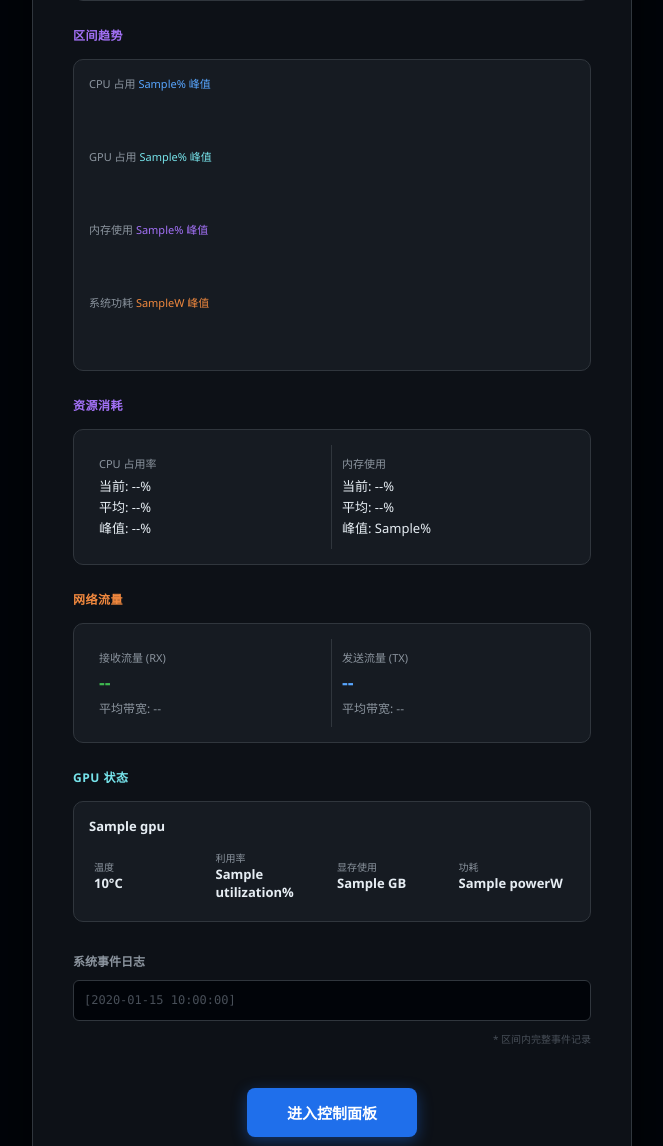
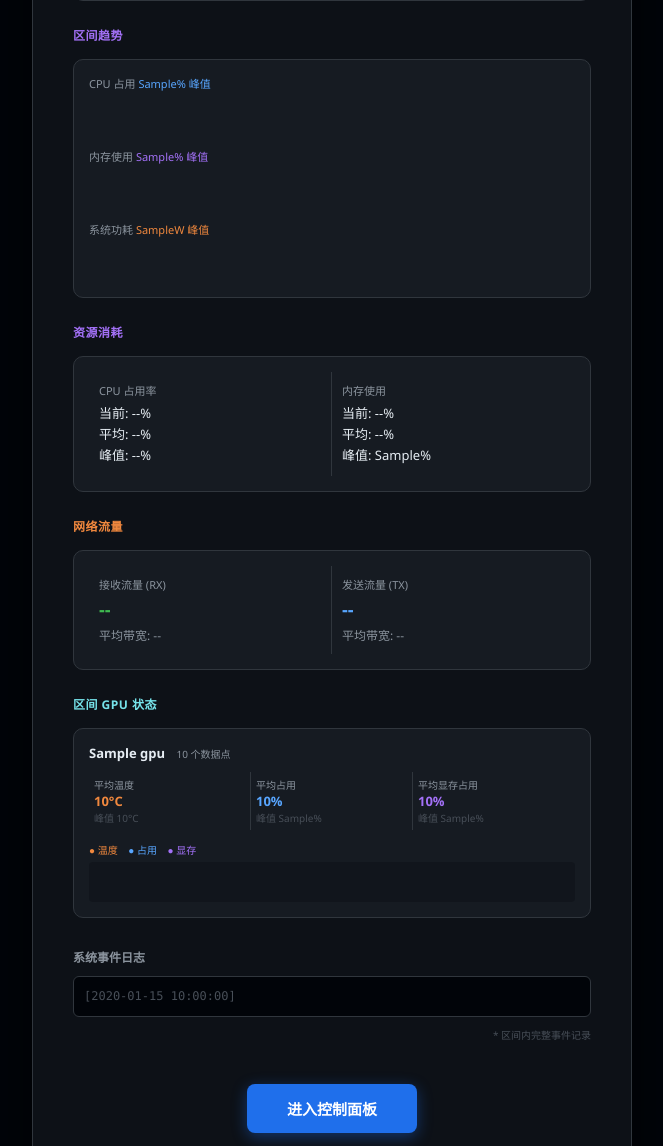
Before and after one commit to stlin256/IPMI_WEB, a Flask app: template templates/email_summary.html in a window 1280 px wide. Shown: the part 529-1675 px from the top of the page, without its empty margins (308-971 px from the left). Run offline with Flask 3, Linux system fonts and the light colour scheme; the template is opened without the code that fills it: most values are stand-ins (such as "Sample title", 1, 10 or a date in 2020); parts of the project's set-up code (start-up, migrations or seed data) failed here and were passed over.

Commit message:
GPU图表重置为趋势图表

```diff
--- a/app.py
+++ b/app.py
@@ -789,18 +789,6 @@
         msg = f"[{row['module']}] {row['action']}: {row['message']}"
         log_entries.append({'time': log_time, 'color': color, 'msg': msg[:100]})
 
-    # 格式化 GPU 数据
-    gpu_data = []
-    for g in gpu_rows:
-        gpu_data.append({
-            'name': g['gpu_name'] or f"GPU-{gpu_data.index(g)}",
-            'temp': round(g['temp_avg'], 1) if g['temp_avg'] else '--',
-            'temp_max': round(g['temp_max'], 1) if g['temp_max'] else '--',
-            'utilization': round(g['util_avg'], 1) if g['util_avg'] else '--',
-            'mem_used': round(g['mem_avg']/1024, 1) if g['mem_avg'] else '--',  # MB to GB
-            'power': round(g['pwr_avg'], 1) if g['pwr_avg'] else '--'
-        })
-
     # 计算耗电量 (简化计算)
     power_avg = hw_stats.get('pwr_avg', 0) or 0
     energy_wh = power_avg * hours
@@ -852,6 +840,40 @@
 
         return stroke_path, fill_path
 
+    # 生成多线图表路径（用于GPU三合一趋势图）
+    def generate_multi_line_path(values, max_val, y_offset, line_height, width=400):
+        """生成SVG路径用于多线图表的某一条线"""
+        if not values or len(values) == 0:
+            return ""
+
+        # 降采样到最多200点
+        target_points = min(200, len(values))
+        step = max(1, len(values) // target_points)
+        sampled = values[::step]
+
+        if len(sampled) == 0:
+            return ""
+
+        # 归一化到指定高度范围
+        normalize_base = max(max_val, max(sampled)) if max_val > 0 else max(sampled)
+        normalize_base = max(normalize_base, 1)
+
+        points = []
+        for i, val in enumerate(sampled):
+            x = (i / (len(sampled) - 1)) * width if len(sampled) > 1 else width / 2
+            # 归一化到 [y_offset, y_offset + line_height] 范围
+            y = y_offset + line_height - (val / normalize_base) * line_height
+            points.append((x, y))
+
+        if len(points) == 0:
+            return ""
+
+        # 生成路径
+        path = f"M{points[0][0]},{points[0][1]}"
+        for i in range(1, len(points)):
+            path += f" L{points[i][0]},{points[i][1]}"
+        return path
+
     # 获取原始数据用于趋势图
     conn = get_db_connection()
     c = conn.cursor()
@@ -868,9 +890,11 @@
     c.execute("SELECT power_watts FROM metrics_v2 WHERE timestamp >= ? AND timestamp <= ? ORDER BY timestamp ASC", (start_ts, now))
     power_values = [row[0] or 0 for row in c.fetchall()]
 
-    # 获取 GPU 占用原始数据
-    c.execute("SELECT util_gpu FROM gpu_metrics WHERE timestamp >= ? AND timestamp <= ? ORDER BY timestamp ASC", (start_ts, now))
-    gpu_util_values = [row[0] or 0 for row in c.fetchall()]
+    # 获取 GPU 详细数据（用于区间统计和趋势图）
+    c.execute("""SELECT gpu_index, gpu_name, temp, util_gpu, mem_used, mem_total, timestamp
+                 FROM gpu_metrics WHERE timestamp >= ? AND timestamp <= ?
+                 ORDER BY gpu_index, timestamp ASC""", (start_ts, now))
+    gpu_raw_data = c.fetchall()
 
     conn.close()
 
@@ -878,7 +902,6 @@
     cpu_load_max = round(max(cpu_load_values), 1) if cpu_load_values else 0
     mem_max = round(max(mem_values), 1) if mem_values else 0
     power_max = round(max(power_values), 0) if power_values else 0
-    gpu_load_max = round(max(gpu_util_values), 1) if gpu_util_values else 0
 
     # 生成SVG路径
     cpu_stroke, cpu_fill = generate_svg_path(cpu_load_values, cpu_load_max) if cpu_load_values else ("", "")
@@ -897,11 +920,63 @@
         'power_max': power_max,
     }
 
-    if gpu_util_values:
-        gpu_stroke, gpu_fill = generate_svg_path(gpu_util_values, gpu_load_max)
-        chart_data['gpu_stroke'] = gpu_stroke
-        chart_data['gpu_fill'] = gpu_fill
-        chart_data['gpu_load_max'] = gpu_load_max
+    # 处理 GPU 区间数据 - 每块GPU的温度、占用、显存趋势
+    gpu_interval_data = []
+    if gpu_raw_data:
+        from collections import defaultdict
+        gpu_groups = defaultdict(list)
+        for row in gpu_raw_data:
+            gpu_index = row[0]
+            gpu_groups[gpu_index].append({
+                'name': row[1],
+                'temp': row[2] or 0,
+                'util': row[3] or 0,
+                'mem_used': row[4] or 0,
+                'mem_total': row[5] or 1,
+                'timestamp': row[6]
+            })
+
+        for gpu_index, records in gpu_groups.items():
+            if not records:
+                continue
+
+            gpu_name = records[0]['name'] or f"GPU-{gpu_index}"
+
+            # 计算平均值
+            avg_temp = round(sum(r['temp'] for r in records) / len(records), 1)
+            avg_util = round(sum(r['util'] for r in records) / len(records), 1)
+            avg_mem_percent = round(sum((r['mem_used']/r['mem_total']*100) if r['mem_total'] > 0 else 0 for r in records) / len(records), 1)
+
+            # 获取三条曲线的值
+            temp_values = [r['temp'] for r in records]
+            util_values = [r['util'] for r in records]
+            mem_values_gpu = [(r['mem_used']/r['mem_total']*100) if r['mem_total'] > 0 else 0 for r in records]
+
+            # 生成三条曲线的路径（使用统一的归一化方式）
+            # 温度以85度作为100%基准，与占用率、显存(都是0-100%)在视觉上可比
+            temp_max = 85  # 固定85度为100%
+            util_max = 100  # 占用率固定0-100
+            mem_max_val = 100  # 显存占用率固定0-100
+
+            # 为三条曲线生成路径，使用不同的高度范围来区分
+            # 温度: 顶部区域 (0-33%), 占用率: 中部区域 (33-66%), 显存: 底部区域 (66-100%)
+            temp_stroke = generate_multi_line_path(temp_values, temp_max, 0, 13, 400)  # 顶部13px
+            util_stroke = generate_multi_line_path(util_values, util_max, 13, 13, 400)   # 中部13px
+            mem_stroke = generate_multi_line_path(mem_values_gpu, mem_max_val, 26, 14, 400)  # 底部14px
+
+            gpu_interval_data.append({
+                'name': gpu_name,
+                'avg_temp': avg_temp,
+                'avg_util': avg_util,
+                'avg_mem': avg_mem_percent,
+                'temp_max': round(max(temp_values), 1) if temp_values else 0,
+                'util_max': round(max(util_values), 1) if util_values else 0,
+                'mem_max': round(max(mem_values_gpu), 1) if mem_values_gpu else 0,
+                'data_points': len(records),
+                'temp_stroke': temp_stroke,
+                'util_stroke': util_stroke,
+                'mem_stroke': mem_stroke
+            })
 
     # 自动识别面板地址逻辑
     # 优先从数据库读取 last_access_domain
@@ -955,7 +1030,7 @@
         # 日志
         'logs': log_entries,
         'chart_data': chart_data,
-        'gpu_data': gpu_data,
+        'gpu_interval_data': gpu_interval_data,
         'version': VERSION,
         'report_range': report_range,
         'report_frequency': f"{hours}小时",
--- a/templates/email_summary.html
+++ b/templates/email_summary.html
@@ -138,24 +138,6 @@
                                                     <path d="{{ chart_data.cpu_stroke }}" fill="none" stroke="#58a6ff" stroke-width="1.5" />
                                                 </svg>
                                             </div>
-                                            <!-- 趋势图: GPU占用 (如果有GPU数据) -->
-                                            {% if chart_data.gpu_stroke is defined %}
-                                            <div style="margin-bottom: 12px;">
-                                                <div style="font-size: 11px; color: #8b949e; margin-bottom: 5px;">
-                                                    GPU 占用 <span style="color: #76e3ea;">{{ chart_data.gpu_load_max }}% 峰值</span>
-                                                </div>
-                                                <svg width="100%" height="40" viewBox="0 0 400 40" preserveAspectRatio="none" style="display: block;">
-                                                    <defs>
-                                                        <linearGradient id="grad_gpu" x1="0%" y1="0%" x2="0%" y2="100%">
-                                                            <stop offset="0%" style="stop-color:#76e3ea;stop-opacity:0.3" />
-                                                            <stop offset="100%" style="stop-color:#76e3ea;stop-opacity:0" />
-                                                        </linearGradient>
-                                                    </defs>
-                                                    <path d="{{ chart_data.gpu_fill }}" fill="url(#grad_gpu)" />
-                                                    <path d="{{ chart_data.gpu_stroke }}" fill="none" stroke="#76e3ea" stroke-width="1.5" />
-                                                </svg>
-                                            </div>
-                                            {% endif %}
                                             <!-- 趋势图: 内存使用 -->
                                             <div style="margin-bottom: 12px;">
                                                 <div style="font-size: 11px; color: #8b949e; margin-bottom: 5px;">
@@ -256,37 +238,54 @@
                                 </table>
                             </div>
 
-                            <!-- GPU 状态 -->
-                            {% if gpu_data is defined and gpu_data|length > 0 %}
+                            <!-- 区间 GPU 状态 -->
+                            {% if gpu_interval_data is defined and gpu_interval_data|length > 0 %}
                             <div style="margin-bottom: 25px;">
-                                <div style="color: #76e3ea; font-size: 12px; margin-bottom: 15px; font-weight: bold; text-transform: uppercase; letter-spacing: 0.5px;">GPU 状态</div>
-                                {% for gpu in gpu_data %}
+                                <div style="color: #76e3ea; font-size: 12px; margin-bottom: 15px; font-weight: bold; text-transform: uppercase; letter-spacing: 0.5px;">区间 GPU 状态</div>
+                                {% for gpu in gpu_interval_data %}
                                 <table border="0" cellpadding="0" cellspacing="0" width="100%" style="background-color: #161b22; border-radius: 10px; border: 1px solid #30363d; margin-bottom: 10px;">
                                     <tr>
                                         <td style="padding: 15px;">
                                             <div style="font-size: 13px; color: #e6edf3; font-weight: bold; margin-bottom: 10px;">
                                                 {{ gpu.name|default('GPU ' ~ loop.index) }}
+                                                <span style="font-size: 10px; color: #8b949e; font-weight: normal; margin-left: 8px;">{{ gpu.data_points }} 个数据点</span>
                                             </div>
-                                            <table border="0" cellpadding="0" cellspacing="0" width="100%">
+                                            <!-- 统计数据 -->
+                                            <table border="0" cellpadding="0" cellspacing="0" width="100%" style="margin-bottom: 12px;">
                                                 <tr>
-                                                    <td class="data-cell" width="25%" style="padding: 5px;">
-                                                        <div style="font-size: 10px; color: #8b949e;">温度</div>
-                                                        <div style="font-size: 13px; color: {{ gpu.temp_color|default('#e6edf3') }}; font-weight: bold;" class="nowrap">{{ gpu.temp|default('--') }}°C</div>
+                                                    <td class="data-cell" width="33%" style="padding: 5px; border-right: 1px solid #30363d;">
+                                                        <div style="font-size: 10px; color: #8b949e;">平均温度</div>
+                                                        <div style="font-size: 13px; color: #f0883e; font-weight: bold;" class="nowrap">{{ gpu.avg_temp }}°C</div>
+                                                        <div style="font-size: 10px; color: #484f58;">峰值 {{ gpu.temp_max }}°C</div>
                                                     </td>
-                                                    <td class="data-cell" width="25%" style="padding: 5px;">
-                                                        <div style="font-size: 10px; color: #8b949e;">利用率</div>
-                                                        <div style="font-size: 13px; color: #e6edf3; font-weight: bold;" class="nowrap">{{ gpu.utilization|default('--') }}%</div>
+                                                    <td class="data-cell" width="33%" style="padding: 5px; border-right: 1px solid #30363d;">
+                                                        <div style="font-size: 10px; color: #8b949e;">平均占用</div>
+                                                        <div style="font-size: 13px; color: #58a6ff; font-weight: bold;" class="nowrap">{{ gpu.avg_util }}%</div>
+                                                        <div style="font-size: 10px; color: #484f58;">峰值 {{ gpu.util_max }}%</div>
                                                     </td>
-                                                    <td class="data-cell" width="25%" style="padding: 5px;">
-                                                        <div style="font-size: 10px; color: #8b949e;">显存使用</div>
-                                                        <div style="font-size: 13px; color: #e6edf3; font-weight: bold;" class="nowrap">{{ gpu.mem_used|default('--') }} GB</div>
-                                                    </td>
-                                                    <td class="data-cell" width="25%" style="padding: 5px;">
-                                                        <div style="font-size: 10px; color: #8b949e;">功耗</div>
-                                                        <div style="font-size: 13px; color: #e6edf3; font-weight: bold;" class="nowrap">{{ gpu.power|default('--') }}W</div>
+                                                    <td class="data-cell" width="33%" style="padding: 5px;">
+                                                        <div style="font-size: 10px; color: #8b949e;">平均显存占用</div>
+                                                        <div style="font-size: 13px; color: #a371f7; font-weight: bold;" class="nowrap">{{ gpu.avg_mem }}%</div>
+                                                        <div style="font-size: 10px; color: #484f58;">峰值 {{ gpu.mem_max }}%</div>
                                                     </td>
                                                 </tr>
                                             </table>
+                                            <!-- 三合一趋势图 -->
+                                            <div style="margin-top: 10px;">
+                                                <div style="font-size: 10px; color: #8b949e; margin-bottom: 5px;">
+                                                    <span style="color: #f0883e;">● 温度</span>
+                                                    <span style="color: #58a6ff; margin-left: 8px;">● 占用</span>
+                                                    <span style="color: #a371f7; margin-left: 8px;">● 显存</span>
+                                                </div>
+                                                <svg width="100%" height="40" viewBox="0 0 400 40" preserveAspectRatio="none" style="display: block; background-color: rgba(13,17,23,0.5); border-radius: 4px;">
+                                                    <!-- 温度曲线 (顶部区域) -->
+                                                    <path d="{{ gpu.temp_stroke }}" fill="none" stroke="#f0883e" stroke-width="1.5" />
+                                                    <!-- 占用率曲线 (中部区域) -->
+                                                    <path d="{{ gpu.util_stroke }}" fill="none" stroke="#58a6ff" stroke-width="1.5" />
+                                                    <!-- 显存曲线 (底部区域) -->
+                                                    <path d="{{ gpu.mem_stroke }}" fill="none" stroke="#a371f7" stroke-width="1.5" />
+                                                </svg>
+                                            </div>
                                         </td>
                                     </tr>
                                 </table>
```
